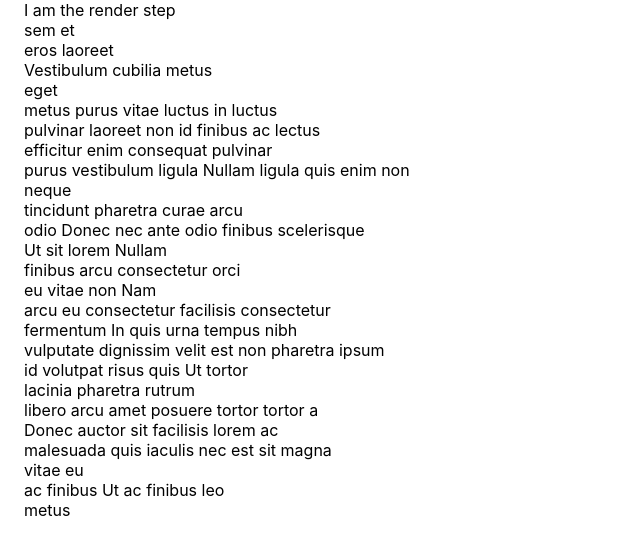
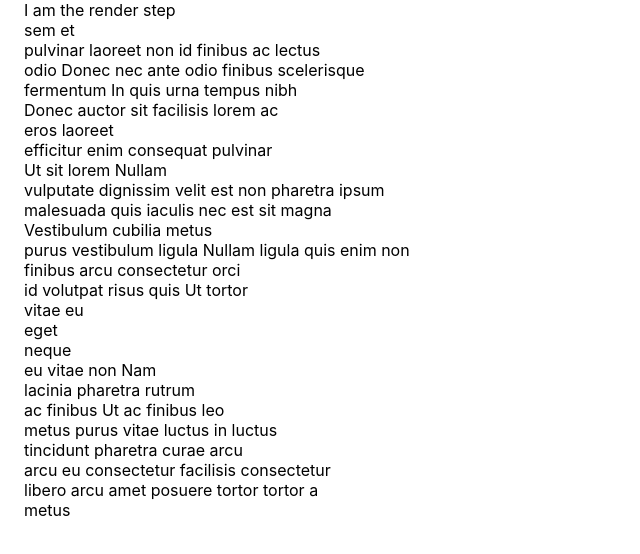
Before and after one commit to DSurguy/bingo-builder, a React (Vite) app: page / in a window 1280 px wide. Both pictures are taken after a click on the button "DO THE THING". Shown: the top 554 px of the page, without its empty margins (0-640 px from the left). Built offline with nearby package versions, Linux system fonts and the light colour scheme.

Commit message:
Add outline to textbox and render as grid

```diff
--- a/src/steps/InputStep.tsx
+++ b/src/steps/InputStep.tsx
@@ -39,6 +39,7 @@ export default function InputStep({ onComplete }: Props) {
           InputProps={{
             fullWidth: true
           }}
+          variant="outlined"
         ></TextField>
       </Box>
       <Box className="actions" marginTop={2}>
--- a/src/steps/RenderStep.tsx
+++ b/src/steps/RenderStep.tsx
@@ -6,11 +6,28 @@ type Props = {
 }
 
 export default function RenderStep({linesToRender}: Props) {
+
+  const gridRows = linesToRender.reduce((rows, line, index) => {
+    const rowIndex = index%5;
+    if( !rows[rowIndex] ) rows[rowIndex] = [] as string[];
+    rows[rowIndex].push(line);
+    return rows;
+  }, [] as string[][])
+
+  //TODO: Pick a box size and default font
+  // render each line into the box and shrink the font until it fits
+  // store font size by line
   return (
     <Fragment>
       <Box className="intro">I am the render step</Box>
-      <Box className="linesToRender">
-        {linesToRender.map(line => <div>{line}</div>)}
+      <Box className="grid">
+      {
+        gridRows.map((row, rowIndex) => {
+          return row.map((line, lineIndex) => {
+            return <Box className="gridItem" key={rowIndex*5 + lineIndex}>{line}</Box>
+          })
+        })
+      }
       </Box>
     </Fragment>
   )
```
